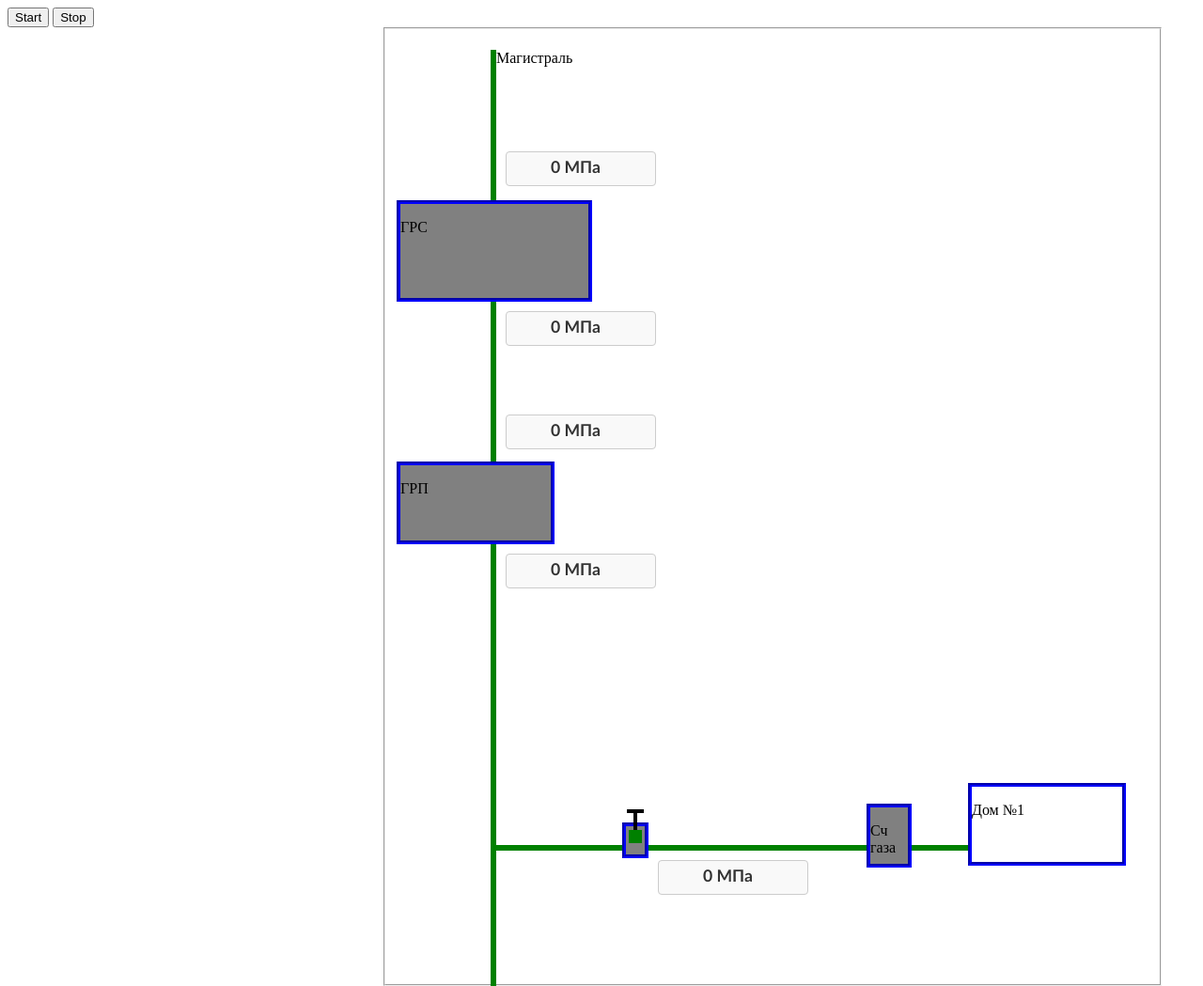
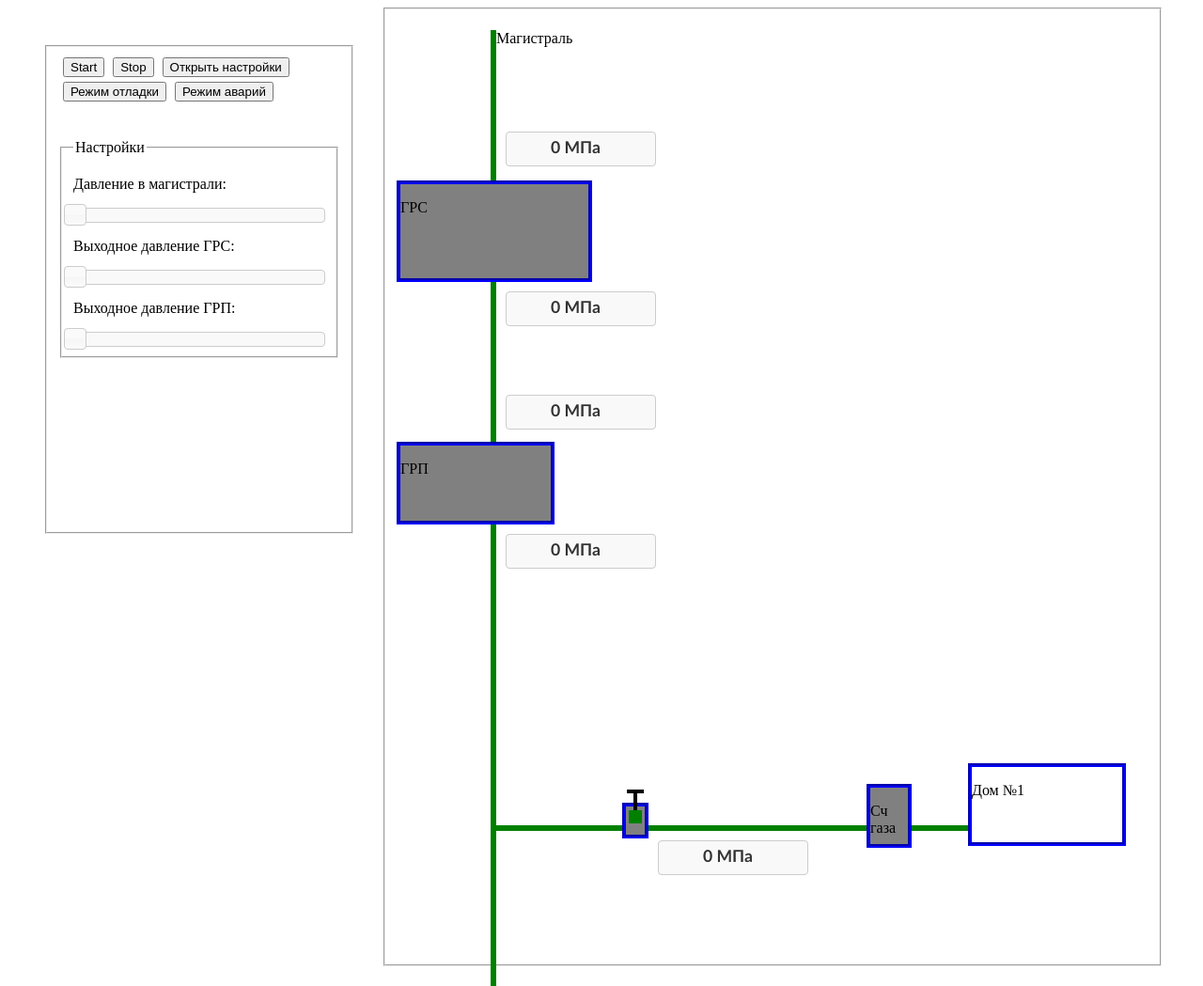
Before and after one commit to MikhaylovVladislav/srv, a plain HTML site: page index.html in a window 1280 px wide. Shown: the top 1049 px of the page at 94% size. Drawn offline with Linux system fonts and the light colour scheme.

Commit message:
Добавил слайдеры и меню

```diff
--- a/dif.css
+++ b/dif.css
@@ -151,3 +151,22 @@
     font-weight: bold;
     text-shadow: 1px 1px 0 #fff;
 }
+
+
+#menu{
+	width: 300px;
+    height: 500px;
+	float:left;
+	margin-left: 40px;
+	margin-top: 40px;
+}
+
+#option{
+
+	margin-top: 40px;
+}
+
+button{
+	margin-left: 5px;
+	margin-top: 5px;
+}
--- a/index.html
+++ b/index.html
@@ -12,9 +12,25 @@
 
 	</head>
 	<body>
-	<button id="start_srv">Start</button>
-	<button id="stop_srv" >Stop</button>
-	<fieldset id="fieldS">
+	<fieldset id="menu" class="fs">
+		<button id="start_srv">Start</button>
+		<button id="stop_srv" >Stop</button>
+		<button id="option_srv" >Открыть настройки</button>
+		<button id="option_srv" >Режим отладки</button>
+		<button id="option_srv" >Режим аварий</button>
+	<fieldset id="option">
+		<legend>Настройки</legend>
+
+		<p class="desk"> Давление в магистрали:</p>
+		<div id="sliderMag"></div>
+		<p class="desk"> Выходное давление ГРС:</p>
+		<div id="sliderGRS"></div>
+		<p class="desk"> Выходное давление ГРП:</p>
+		<div id="sliderGRP"></div>
+
+	</fieldset>
+	</fieldset>
+	<fieldset id="fieldS" class="fs">
 		<div id="line_M">
 			<p>Магистраль</p>
 			<div id="pb_GRS_in" class="pb">
--- a/main.js
+++ b/main.js
@@ -29,4 +29,8 @@
     });
 	 $("#progress_label_to_House2");
 
+	$( "#sliderMag" ).slider();
+	$( "#sliderGRS" ).slider();
+	$( "#sliderGRP" ).slider();
+
   } );
```
